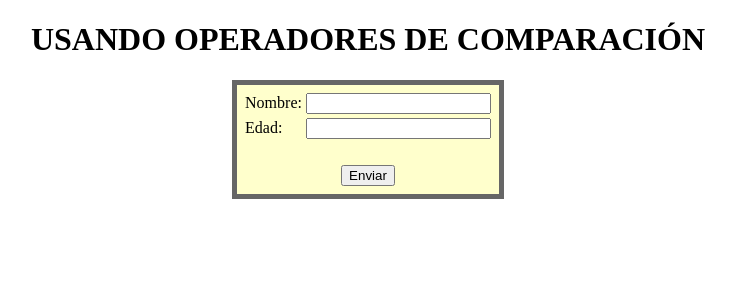
After one commit to ioswgl/php, a PHP site: page /trabajo_operadores.php in a window 1280 px wide. The commit adds this page. Shown: the top 300 px of the page, without its empty margins (272-1008 px from the left). Run offline with PHP 8.4, Linux system fonts and the light colour scheme.

Commit message:
Video 10

```diff
--- /dev/null
+++ b/trabajo_operadores.php
@@ -0,0 +1,50 @@
+<!DOCTYPE html>
+<html lang="en">
+    <head>
+        <meta charset="UTF-8">
+        <meta name="viewport" content="width=device-width, initial-scale=1.0">
+        <title>Trabajo Operadores</title>
+        <style>
+            h1{
+                text-align: center;
+            }
+            table{
+                background-color: #FFC;
+                padding: 5px;
+                border: #666 5px solid;
+            }
+            .no_validado{
+                font-size: 18px;
+                color: #F00;
+                font-weight: bold;
+            }
+            .validado{
+                font-size: 18px;
+                color: #0C3;
+                font-weight: bold;
+            }
+        </style>
+    </head>
+    <body>
+        <h1>USANDO OPERADORES DE COMPARACIÓN</h1>
+        <form action="validacion.php" method="post" name="datos_usuario" id="datos_usuarios">
+            <table width="15%" align="center">
+                <tr>
+                    <td>Nombre:</td>
+                    <td><label for="nombre_usuario"></label><input type="text" name="nombre_usuario" id="nombre_usuario"></td>
+                </tr>
+                <tr>
+                    <td>Edad:</td>
+                    <td><label for="edad_usuario"></label><input type="text" name="edad_usuario" id="edad_usuario"></td>
+                </tr>
+                <tr>
+                    <td>&nbsp;</td>
+                    <td>&nbsp;</td>
+                </tr>
+                <tr>
+                    <td colspan="2" align="center"><input type="submit" name="enviando" value="Enviar"></td>
+                </tr>
+            </table>
+        </form>
+    </body>
+</html>
```
Also changed, not shown: tirar.php (+3 -4 lines), validacion.php (added, +35 -0 lines), 1 other file.
